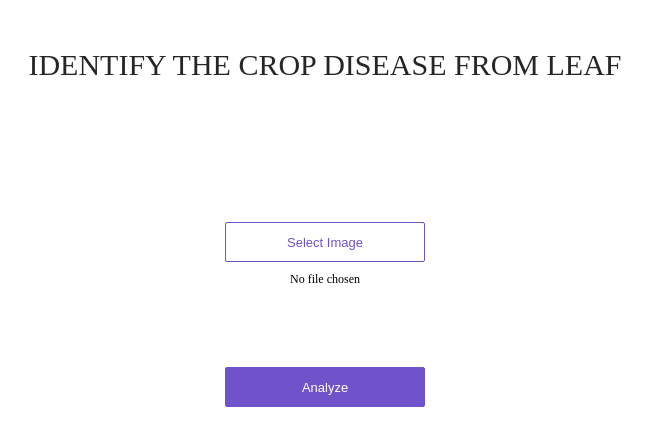
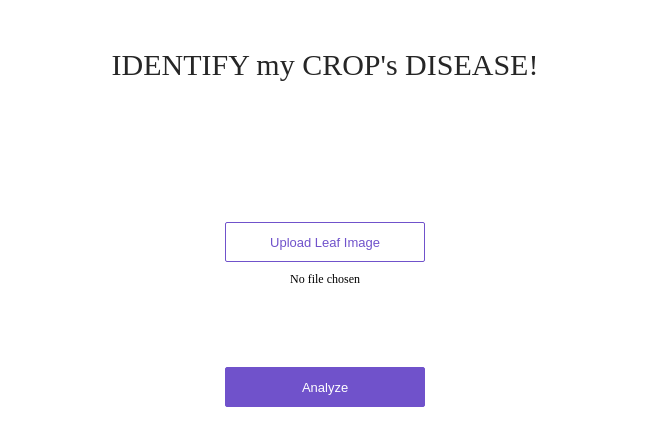
Before and after one commit to shubhajitml/crop-disease-detector, a plain HTML site: page app/view/index.html in a window 1280 px wide. Shown: the whole page, without its empty margins (315-967 px from the left). Drawn offline with Linux system fonts and the light colour scheme.

Commit message:
index updated

```diff
--- a/app/view/index.html
+++ b/app/view/index.html
@@ -1,5 +1,6 @@
 <html lang='en'>
     <head>
+        <title>Which Disease in my Crop?</title>
         <meta charset='utf-8'>
         <link rel='stylesheet' href='../static/style.css'>
         <script src='../static/client.js'></script>
@@ -7,7 +8,7 @@
     <body>
         <div>
             <div class='center'>
-                <div class='title'>IDENTIFY THE CROP DISEASE FROM LEAF</div>
+                <div class='title'>IDENTIFY my CROP's DISEASE!</div>
                 <div class='content'>
                     <div class='no-display'>
                         <input id='file-input'
@@ -17,7 +18,7 @@
                             accept='image/*'
                             onchange='showPicked(this)'>
                     </div>
-                    <button class='choose-file-button' type='button' onclick='showPicker()'>Select Image</button>
+                    <button class='choose-file-button' type='button' onclick='showPicker()'>Upload Leaf Image</button>
                     <div class='upload-label'>
                         <label id='upload-label'>No file chosen</label>
                     </div>
```
